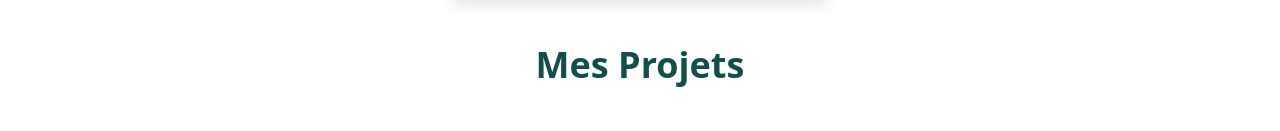
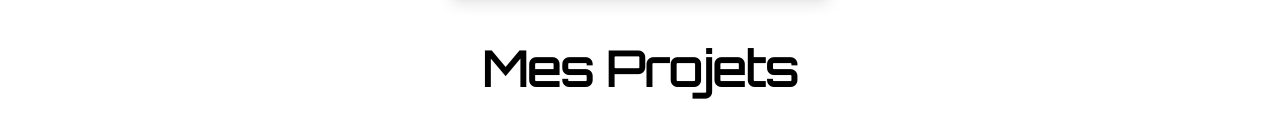
Before and after one commit to Djo-MRS/Site_Perso, a plain HTML site: page index.html in a window 1280 px wide. Shown: the part 571-702 px from the top of the page. Drawn offline with nearby package versions, Linux system fonts and the light colour scheme; grey boxes are pictures that could not be loaded.

Commit message:
feat: change police 2

```diff
--- a/index.html
+++ b/index.html
@@ -5,7 +5,7 @@
     <meta name="viewport" content="width=device-width, initial-scale=1.0">
     <title>Mon Site Perso</title>
     <script src="https://cdn.tailwindcss.com"></script>
-    <link href="https://fonts.googleapis.com/css2?family=Great+Vibes&display=swap" rel="stylesheet">
+    <link href="https://fonts.googleapis.com/css2?family=Orbitron&display=swap" rel="stylesheet">
 </head>
 <body>
     <header class="relative bg-cover bg-center h-64" style="background-image: url('Images/cybersecurite.png');">
@@ -43,7 +43,7 @@
     </div>
 
     <div class="mt-12 text-center">
-        <h2 class="text-4xl font-semibold text-teal-900 font-[Great Vibes]">Mes Projets</h2>
+        <h2 class="text-5xl font-semibold text-black" style="font-family: 'Orbitron';">Mes Projets</h2>
     </div>
 
     <div class="mt-12 grid grid-cols-1 sm:grid-cols-2 md:grid-cols-3 lg:grid-cols-4 px-4 gap-5">
```
